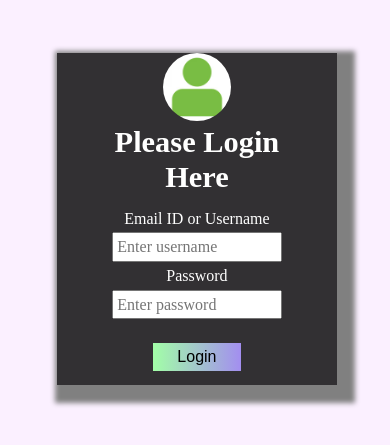
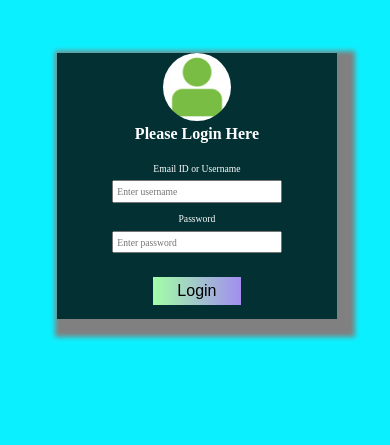
Before and after one commit to amargosavi68/Slambook, a PHP site: page /login.php in a window 390 px wide. Shown: the top 445 px of the page. Run offline with PHP 8.4, Linux system fonts and the light colour scheme; data that the repository does not hold is empty; some web fonts are replaced.

Commit message:
Css File Modified

```diff
--- a/CSS/dashboard.css
+++ b/CSS/dashboard.css
@@ -174,7 +174,8 @@ header .logout:hover
 	#container
 	{
 		width: 100%;
-		margin: 1%;
+		margin: 2%;
+		padding: 1%;
 	}
 
 	#container h2
--- a/CSS/login.css
+++ b/CSS/login.css
@@ -3,8 +3,7 @@ body
 	width: 90%;
 	margin: 5% auto;
 	font-family: "Belgrano";
-	background-color: #fbf0ff;
-
+	background-color: #0bf0ff;
 }
 
 section
@@ -14,7 +13,6 @@ section
 	background-color: rgba(0,0,0,0.8);
 	box-shadow: 8px 8px 5px 10px gray;
 	color: white;
-
 }
 
 section .container
@@ -95,4 +93,14 @@ section .container form #msg
 	{
 		padding: 0% 15%;
 	}
+
+	section .container .head
+	{
+		font-size: 100%;
+	}
+
+	section .container form label,input[type="text"], input[type="password"]
+	{
+		font-size: 60%;
+	}
 }
```
